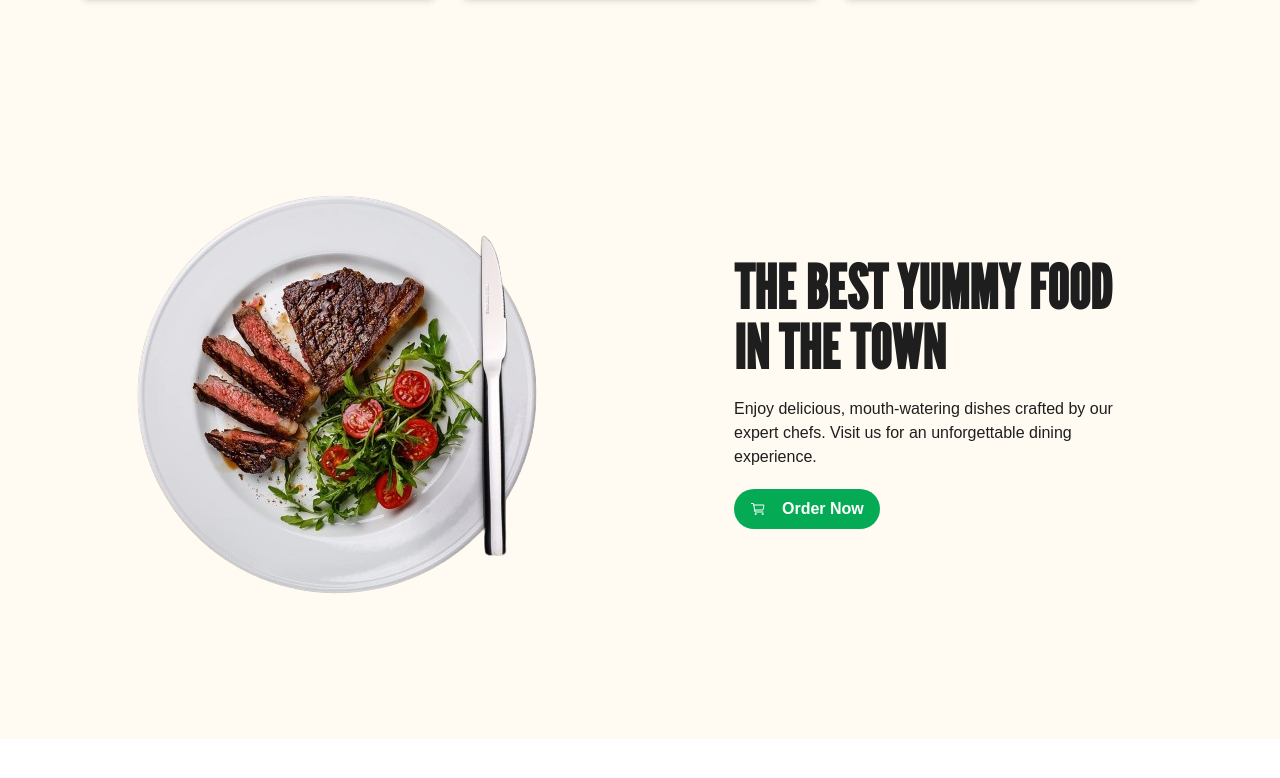
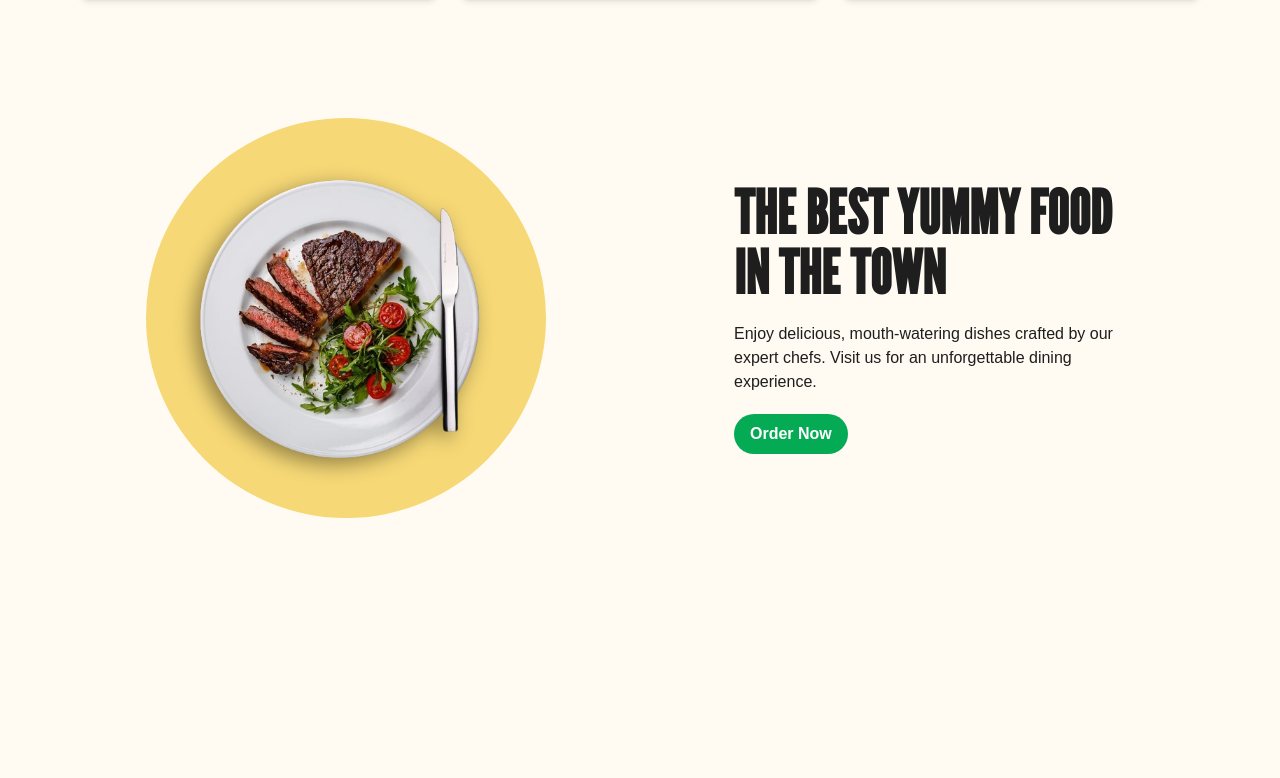
Before and after one commit to samirzjadhav/foodies-website, a React (Create React App) app: page / in a window 1280 px wide. Shown: the part 986-1764 px from the top of the page. Before the commit the page ends 1725 px from the top, so only its background shows below. Built offline with nearby package versions, Linux system fonts and the light colour scheme.

Commit message:
feat: added popularrecipe section

```diff
--- a/src/App.js
+++ b/src/App.js
@@ -3,6 +3,7 @@ import Navbar from "./Components/Navbar/Navbar.js";
 import Hero from "./Components/Hero/Hero.js";
 import HotDessert from "./Components/HotDessert/HotDessert.js";
 import Banner from "./Components/Banner/Banner.js";
+import PopularRecipe from "./Components/PopularRecipe/PopularRecipe.js";
 function App() {
   return (
     <div className="App overflow-x-hidden bg-white2 text-dark">
@@ -12,6 +13,7 @@ function App() {
       </div>
       <HotDessert />
       <Banner />
+      <PopularRecipe />
     </div>
   );
 }
--- a/src/Components/Banner/Banner.js
+++ b/src/Components/Banner/Banner.js
@@ -1,7 +1,6 @@
 import React from "react";
 import { motion } from "framer-motion";
 import { SlideUp } from "../Hero/Hero";
-import { IoCartOutline } from "react-icons/io5";
 
 const Banner = () => {
   return (
@@ -9,25 +8,52 @@ const Banner = () => {
       <div className="container py-24">
         <div className="grid grid-cols-1 md:grid-cols-2 gap-14 place-items-center">
           {/* image section */}
-          <div>
-            <img src="./assets/banner.png" alt="" />
+          <div className="relative">
+            <motion.img
+              initial={{ opacity: 0, x: -100, y: 100 }}
+              whileInView={{ opacity: 1, x: 0, y: 0 }}
+              whileHover={{ scale: 1.2, rotate: 15, x: 50, y: -50 }}
+              transition={{
+                duration: 0.8,
+                delay: 0.5,
+                scale: { duration: 0.5 },
+              }}
+              src="./assets/banner.png"
+              alt=""
+              className="relative z-10 w-full lg:max-w-[350px] img-shadow"
+            />
+            <motion.div
+              initial={{ opacity: 0 }}
+              whileInView={{ opacity: 1 }}
+              transition={{ duration: 0.6, delay: 0.5 }}
+              className="absolute top-[50%] right-[50%] tranform translate-x-[50%] translate-y-[-50%] h-[320px] w-[320px] md:h-[400px] md:w-[400px] bg-lightYellow rounded-full"
+            ></motion.div>
           </div>
           {/* Text Content Section */}
           <div className="space-y-5 lg:max-w-[400px]">
-            <h1 className="text-6xl uppercase font-semibold font-league">
+            <motion.h1
+              variants={SlideUp(1)}
+              initial="hidden"
+              whileInView="show"
+              className="text-6xl uppercase font-semibold font-league"
+            >
               The Best Yummy Food In The Town
-            </h1>
-            <p className="">
+            </motion.h1>
+            <motion.p
+              variants={SlideUp(1.3)}
+              initial="hidden"
+              whileInView="show"
+              className=""
+            >
               Enjoy delicious, mouth-watering dishes crafted by our expert
               chefs. Visit us for an unforgettable dining experience.
-            </p>
+            </motion.p>
             <motion.button
-              variants={SlideUp(2)}
+              variants={SlideUp(1.6)}
               initial="hidden"
               whileInView="show"
               className="btn-primary flex place-items-center gap-4 "
             >
-              <IoCartOutline />
               Order Now
             </motion.button>
           </div>
--- /dev/null
+++ b/src/Components/PopularRecipe/PopularRecipe.js
@@ -0,0 +1,41 @@
+import React from "react";
+import { SlideUp } from "../Hero/Hero";
+import { motion } from "framer-motion";
+
+const PopularRecipeData = [
+  {
+    id: 1,
+    name: "HotDessert",
+    img: "./assets/food.png",
+    price: "$10.00",
+    delay: 0.4,
+  },
+  {
+    id: 2,
+    name: "Salad",
+    img: "./assets/food2-plate.png",
+    price: "$14.00",
+    delay: 0.8,
+  },
+  {
+    id: 3,
+    name: "Hot Meal",
+    img: "./assets/banner.png",
+    price: "$12.00",
+    delay: 1.2,
+  },
+];
+
+const PopularRecipe = () => {
+  return (
+    <>
+      <section>
+        <div className="container py-24">
+          <motion.h3></motion.h3>
+        </div>
+      </section>
+    </>
+  );
+};
+
+export default PopularRecipe;
```
